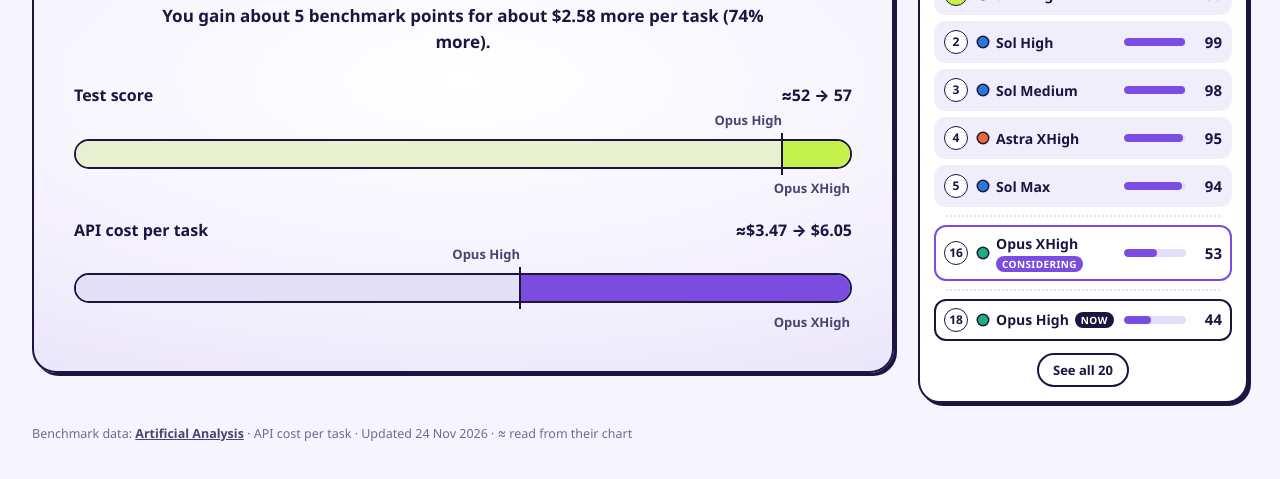
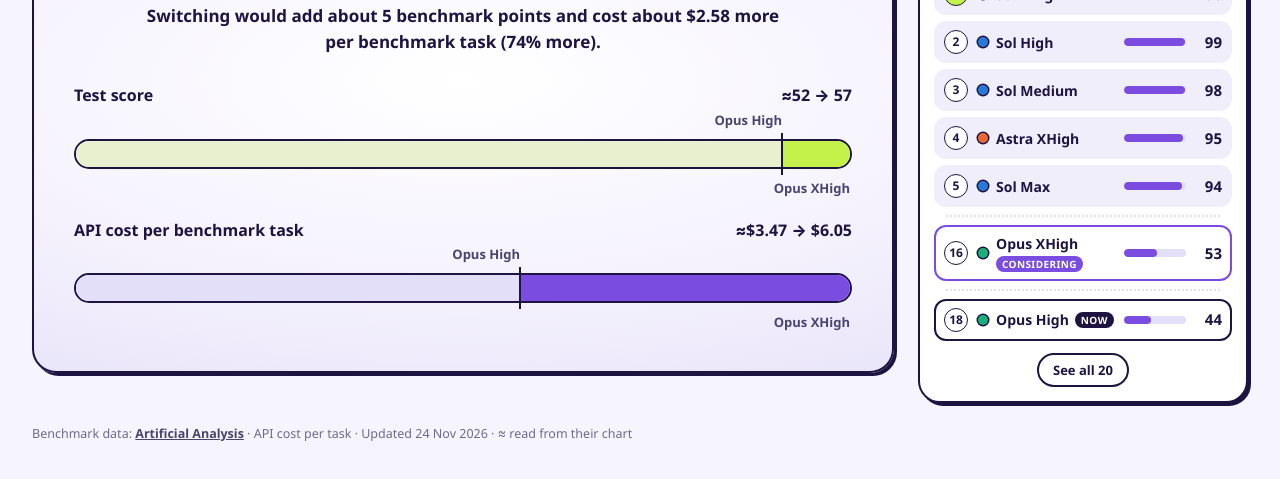
Before and after one commit to zavrenn/model-effort-picker, a plain HTML site: page index.html in a window 1280 px wide. Shown: the part 267-746 px from the top of the page. Drawn offline with Linux system fonts and the light colour scheme.

Commit message:
feat(verdict): describe the trade-off as switching from Now to Considering
- Word the sentence as what switching would add and cost, so it reads the same under either verdict and when only the priority changes
- Rename the cost bar to "API cost per benchmark task"

Co-Authored-By: Claude Opus 5.5 <noreply@anthropic.com>

```diff
--- a/index.html
+++ b/index.html
@@ -46,7 +46,7 @@
             <div class="lab lab-next"><span id="score-next"></span></div>
           </div>
           <div class="metric cost">
-            <div class="m-head"><span>API cost per task</span><span class="m-val" id="cost-val"></span></div>
+            <div class="m-head"><span>API cost per benchmark task</span><span class="m-val" id="cost-val"></span></div>
             <div class="lab lab-now"><span id="cost-now"></span></div>
             <div class="track"><div class="clip"><i class="base" id="cost-base"></i><i class="delta" id="cost-delta"></i></div><i class="mark" id="cost-mark"></i></div>
             <div class="lab lab-next"><span id="cost-next"></span></div>
--- a/src/main.js
+++ b/src/main.js
@@ -35,16 +35,16 @@ prio.addEventListener("change", e => { state.smarts = e.target.value; update();
 const NUM = ["zero", "one", "two", "three", "four", "five", "six", "seven", "eight", "nine", "ten"];
 const say = n => NUM[n] || String(n);
 
-// One sentence on what switching changes; the bars show the before-and-after numbers.
+// One sentence on what switching from Now to Considering changes; it ignores the priority.
 function reason(a, b) {
   const dI = b.I - a.I, n = Math.abs(dI), eq = sameCost(a, b), up = b.C > a.C, r = b.C / a.C;
   const ab = a.approx || b.approx ? "about " : "";
-  if (!dI && eq) return "Both have the same score and cost.";
-  const pts = dI ? `${dI > 0 ? "gain" : "lose"} ${ab}${n} benchmark point${n === 1 ? "" : "s"}` : "keep the same score";
+  const pts = dI ? `${dI > 0 ? "add" : "lose"} ${ab}${n} benchmark point${n === 1 ? "" : "s"}` : "keep the same score";
   const pct = up && r >= 2 ? `${ab ? "about" : "over"} ${say(ab ? Math.round(r) : Math.floor(r))} times the price`
     : `${Math.round(Math.abs(r - 1) * 100)}% ${up ? "more" : "less"}`;
-  const usd = ab + money(Math.abs(b.C - a.C));
-  return `You ${pts} ${eq ? "at the same cost" : up ? `for ${usd} more per task (${pct})` : `and save ${usd} per task (${pct})`}.`;
+  const cost = eq ? "cost the same per benchmark task"
+    : `cost ${ab}${money(Math.abs(b.C - a.C))} ${up ? "more" : "less"} per benchmark task (${pct})`;
+  return `Switching would ${pts} and ${cost}.`;
 }
 
 const BARS = [
@@ -196,7 +196,7 @@ function update() {
 
   const sentence = `${head.textContent} ${sub}`;
   $("bars").setAttribute("aria-label", `${sentence} ` +
-    `${fullName(a)}: ${a.I} points, ${money(a.C)} per task. ${fullName(b)}: ${b.I} points, ${money(b.C)} per task.`);
+    `${fullName(a)}: ${a.I} points, ${money(a.C)} per benchmark task. ${fullName(b)}: ${b.I} points, ${money(b.C)} per benchmark task.`);
   $("live").textContent = sentence;
 }
 
```
Also changed, not shown: 1 other file.
